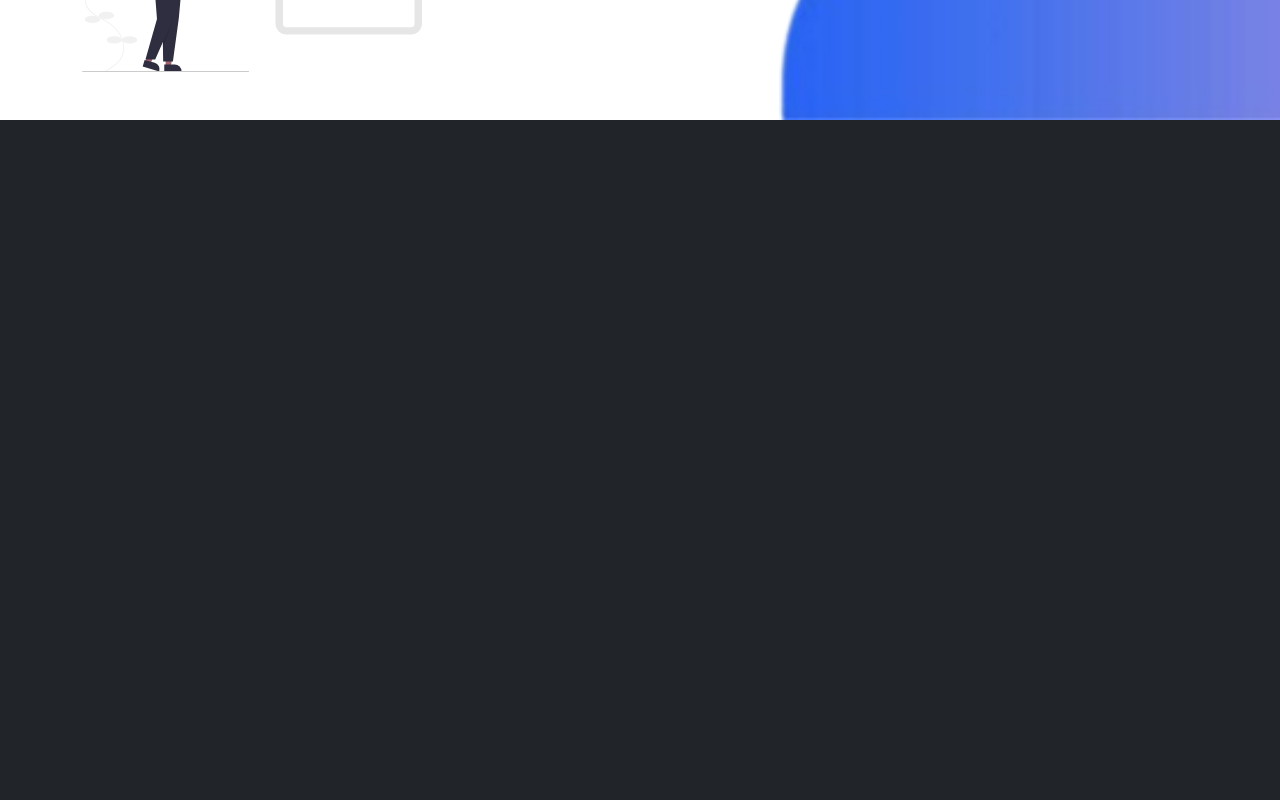
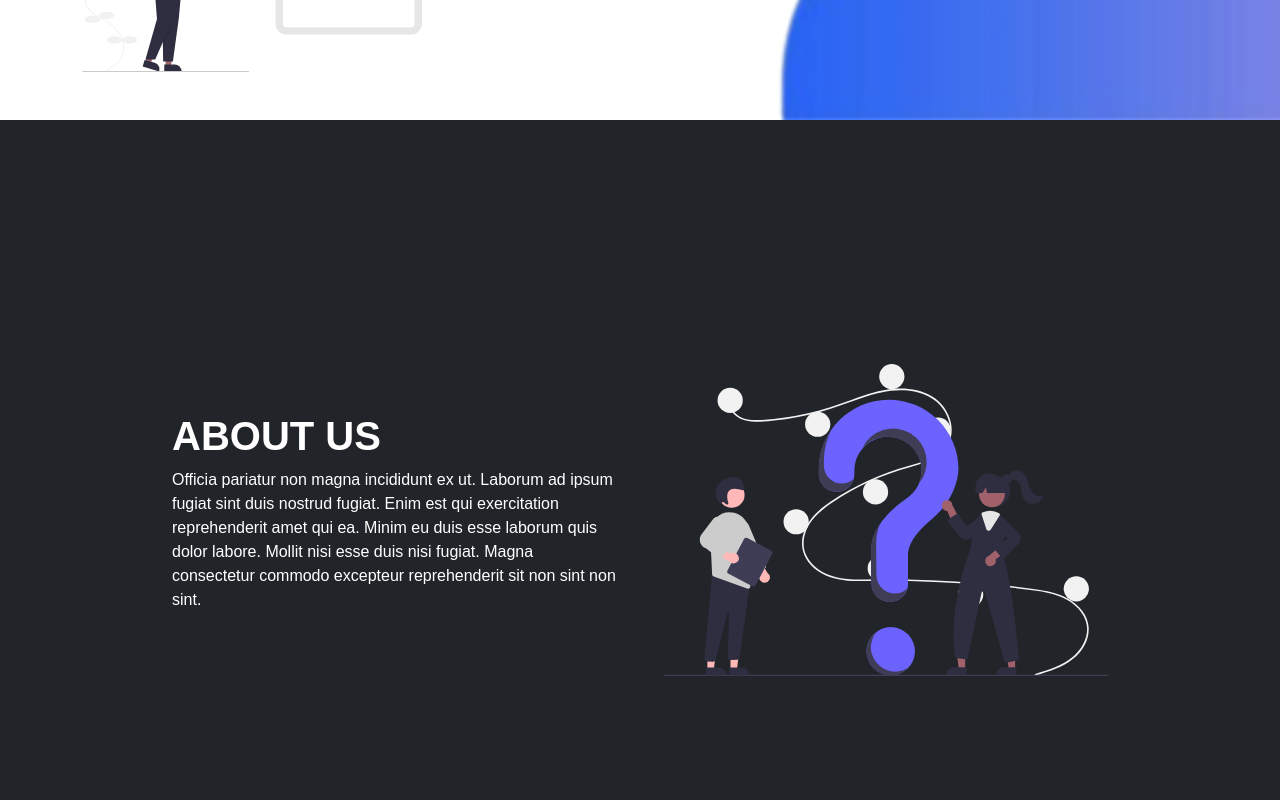
Before and after one commit to ilhambr05/KeDATech, a React (Vite) app: page / in a window 1280 px wide. Shown: the part 680-1480 px from the top of the page. Built offline with nearby package versions, Linux system fonts and the light colour scheme.

Commit message:
section about us

```diff
--- a/src/pages/HomePage.jsx
+++ b/src/pages/HomePage.jsx
@@ -2,6 +2,7 @@ import { Container, Row, Col } from "react-bootstrap";
 
 import HeroBg from '../assets/hero-bg.png'
 import HeroImage from '../assets/hero.svg'
+import AboutUsImage from '../assets/about-us.svg'
 
 function HomePage() {
     const heroBgStyle = {
@@ -30,7 +31,25 @@ function HomePage() {
                     <img className="hero-image" src={HeroImage} alt="Hero Image" />
                 </Container>
             </header>
-            <div id="about" className="min-vh-100 bg-dark">
+            <div id="about" className="min-vh-100 bg-dark text-white d-flex align-items-center px-5">
+                <Container className="container-md">
+                    <Row className="flex-md-row-reverse align-items-center g-5 py-5">
+                        <Col md={6}>
+                            <img className="w-100" src={AboutUsImage} alt="Hero Image" />
+                        </Col>
+                        <Col md={6}>
+                            <h1 className="fw-bold">ABOUT US</h1>
+                            <p>
+                                Officia pariatur non magna incididunt ex ut.
+                                Laborum ad ipsum fugiat sint duis nostrud fugiat.
+                                Enim est qui exercitation reprehenderit amet qui ea.
+                                Minim eu duis esse laborum quis dolor labore.
+                                Mollit nisi esse duis nisi fugiat.
+                                Magna consectetur commodo excepteur reprehenderit sit non sint non sint.
+                            </p>
+                        </Col>
+                    </Row>
+                </Container>
             </div>
             <div id="pricing" className="min-vh-100">
             </div>
```
Also changed, not shown: src/dist/css/main.css.
